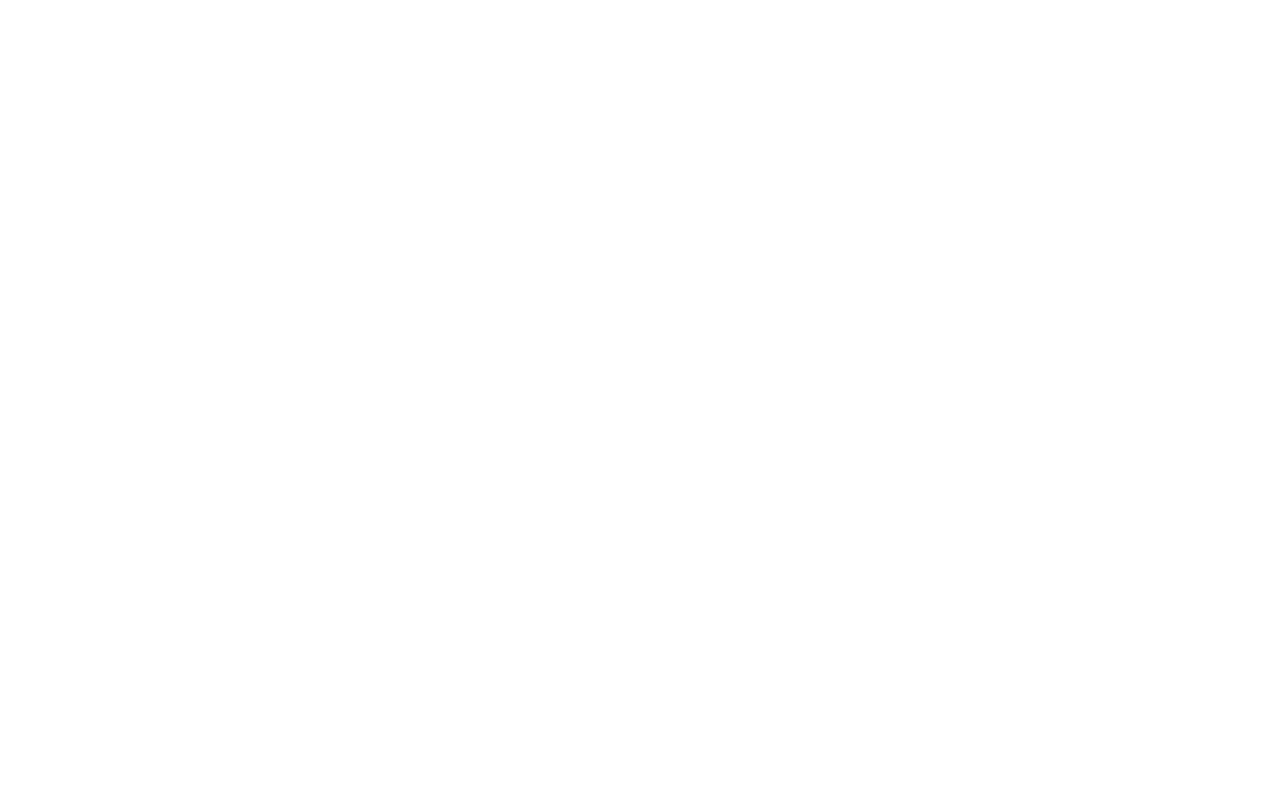
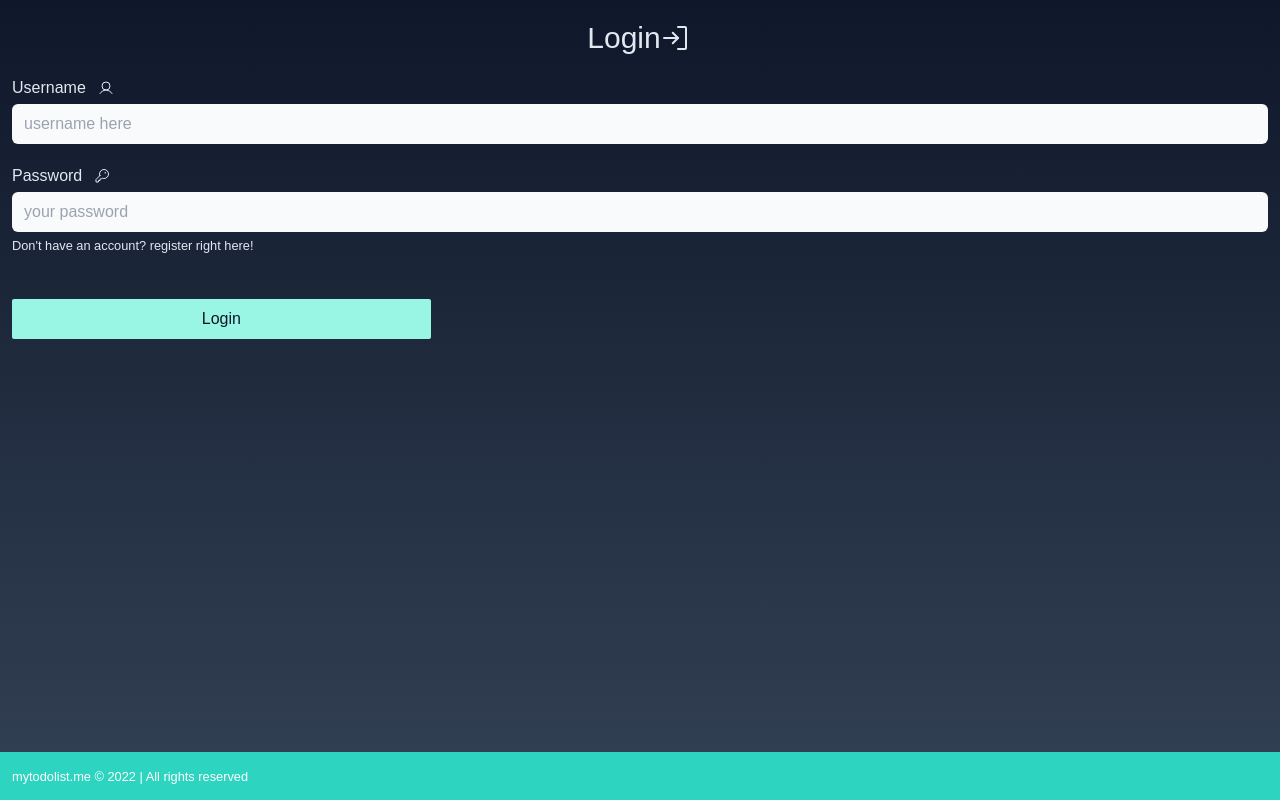
Before and after one commit to gsTavares/to-do-list-react, a React (Vite) app: page /login in a window 1280 px wide. Before the commit this address had no page. Built offline with nearby package versions, Linux system fonts and the light colour scheme.

Commit message:
feat: add login page navigation

```diff
--- a/src/Router.tsx
+++ b/src/Router.tsx
@@ -1,10 +1,12 @@
 import {Routes, Route} from 'react-router-dom'
 import { Landing } from './pages/Landing'
+import Login from './pages/Login'
 
 export default function Router() {
     return (
         <Routes>
             <Route path='/' element={<Landing />} />
+            <Route path='/login' element={<Login />} />
         </Routes>
     )
 }
```
